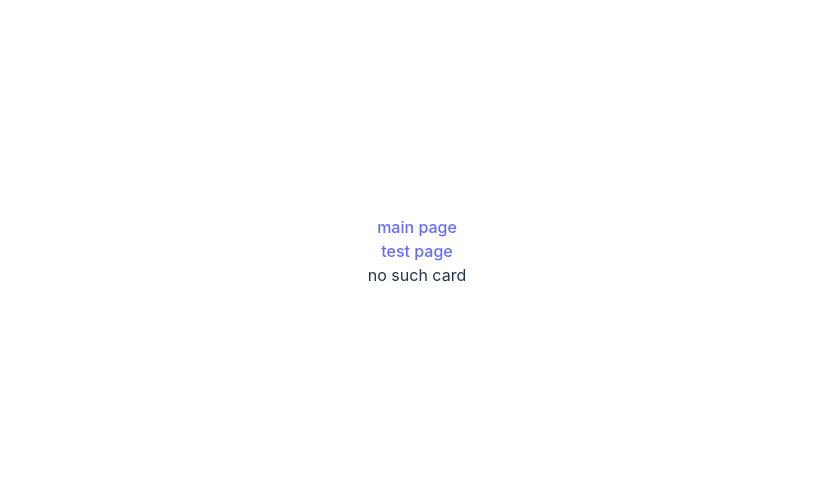
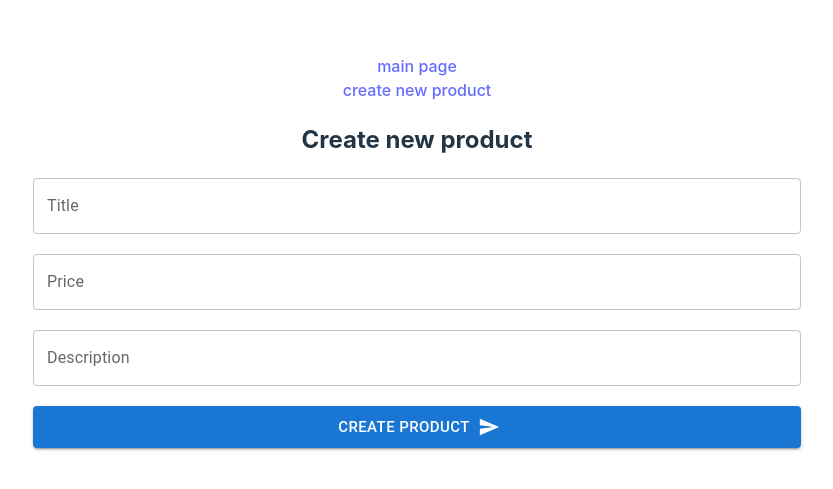
Before and after one commit to mighty-mite/test-assignment, a React (Vite) app: page /create-product in a window 1280 px wide. Shown: the part 149-638 px from the top of the page, without its empty margins (223-1056 px from the left). Built offline with nearby package versions, Linux system fonts and the light colour scheme; no server answers.

Commit message:
feat: add create new product page layout

```diff
--- a/src/App.tsx
+++ b/src/App.tsx
@@ -3,9 +3,9 @@ import { Provider } from "react-redux";
 import ProductPage from "./pages/ProductPage";
 import MainPage from "./pages/MainPage";
 import { store } from "./store/store";
+import Header from "./components/Header";
+import CreateProductPage from "./pages/CreateProductPage";
 import "./App.css";
-import TestPage from "./pages/TestPage";
-import Header from "./components/Header";
 
 function App() {
   return (
@@ -15,7 +15,7 @@ function App() {
         <Routes>
           <Route path="/" element={<MainPage />} />
           <Route path="/:id" element={<ProductPage />} />
-          <Route path="/test" element={<TestPage />} />
+          <Route path="/create-product" element={<CreateProductPage />} />
         </Routes>
       </Provider>
     </>
--- a/src/components/Header.tsx
+++ b/src/components/Header.tsx
@@ -1,23 +1,18 @@
 import { Link } from "react-router-dom";
-// import { useSelector } from 'react-redux';
-// import { selectAll } from '../../pages/cartPage/cartSlice';
-// import SearchBar from '../searchBar/SearchBar';
 
 function Header() {
-  // const quantity = useSelector(selectAll).length;
   return (
     <header className="header">
-      <div className="container header__container">
+      <nav>
         <Link className="header__logo-link" to="/">
           main page
         </Link>
-        {/* <SearchBar /> */}
         <div className="header__buttons">
-          <Link className="header__cart" to="/test">
-            test page{" "}
+          <Link className="header__cart" to="/create-product">
+            create new product
           </Link>
         </div>
-      </div>
+      </nav>
     </header>
   );
 }
--- /dev/null
+++ b/src/pages/CreateProductPage.tsx
@@ -0,0 +1,20 @@
+import { Button, Stack, TextField } from "@mui/material";
+import SendIcon from "@mui/icons-material/Send";
+
+export default function CreateProductPage() {
+  return (
+    <section>
+      <h2>Create new product</h2>
+      <form action="">
+        <Stack style={{ width: "60vw", gap: "20px" }}>
+          <TextField id="title" label="Title" type="text" />
+          <TextField id="price" label="Price" type="number" />
+          <TextField id="description" label="Description" type="text" />
+          <Button variant="contained" size="large" endIcon={<SendIcon />}>
+            Create Product
+          </Button>
+        </Stack>
+      </form>
+    </section>
+  );
+}
--- a/src/pages/TestPage.tsx
+++ /dev/null
@@ -1,3 +0,0 @@
-export default function TestPage() {
-  return <section>test page</section>;
-}
```
